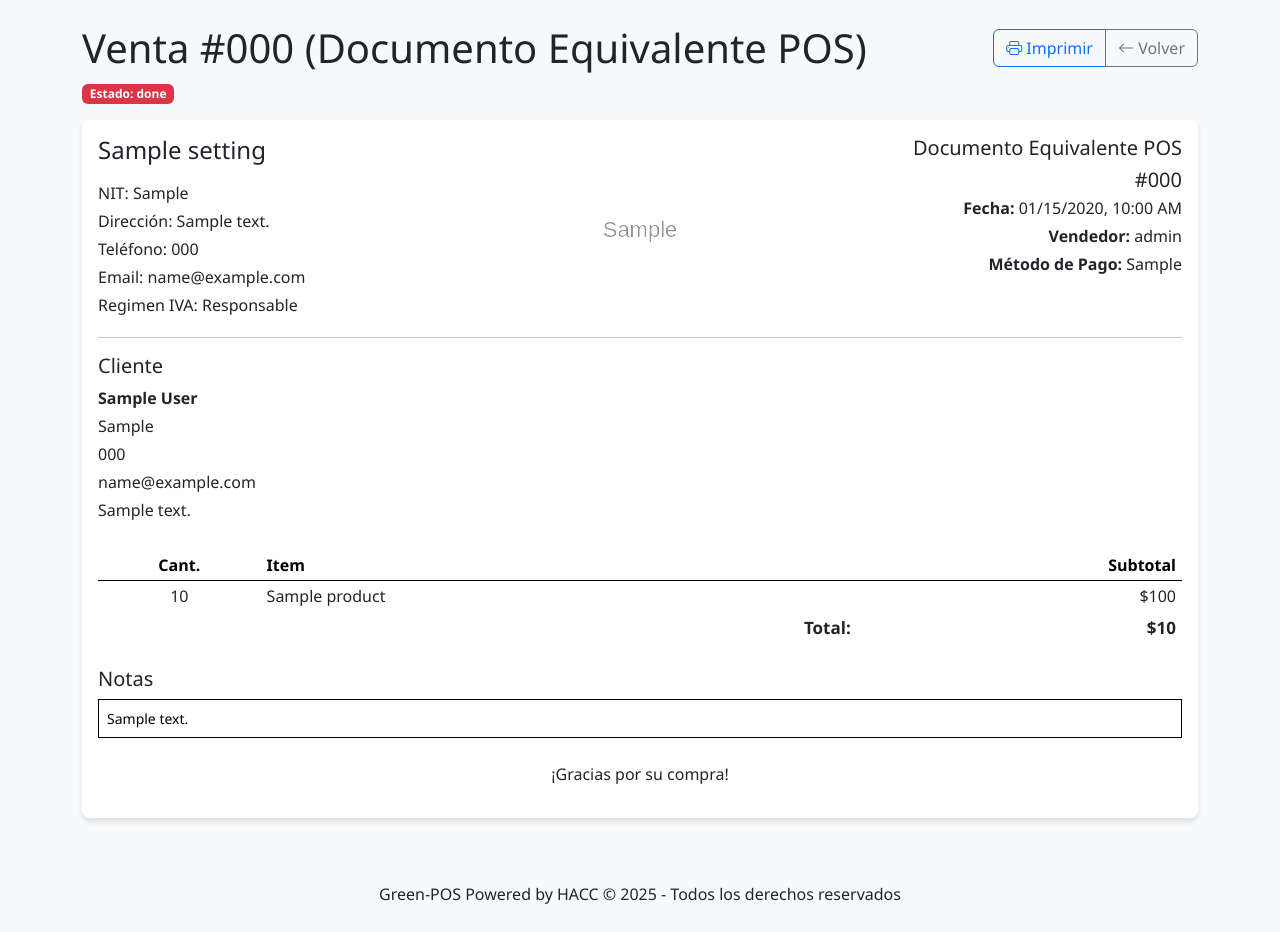
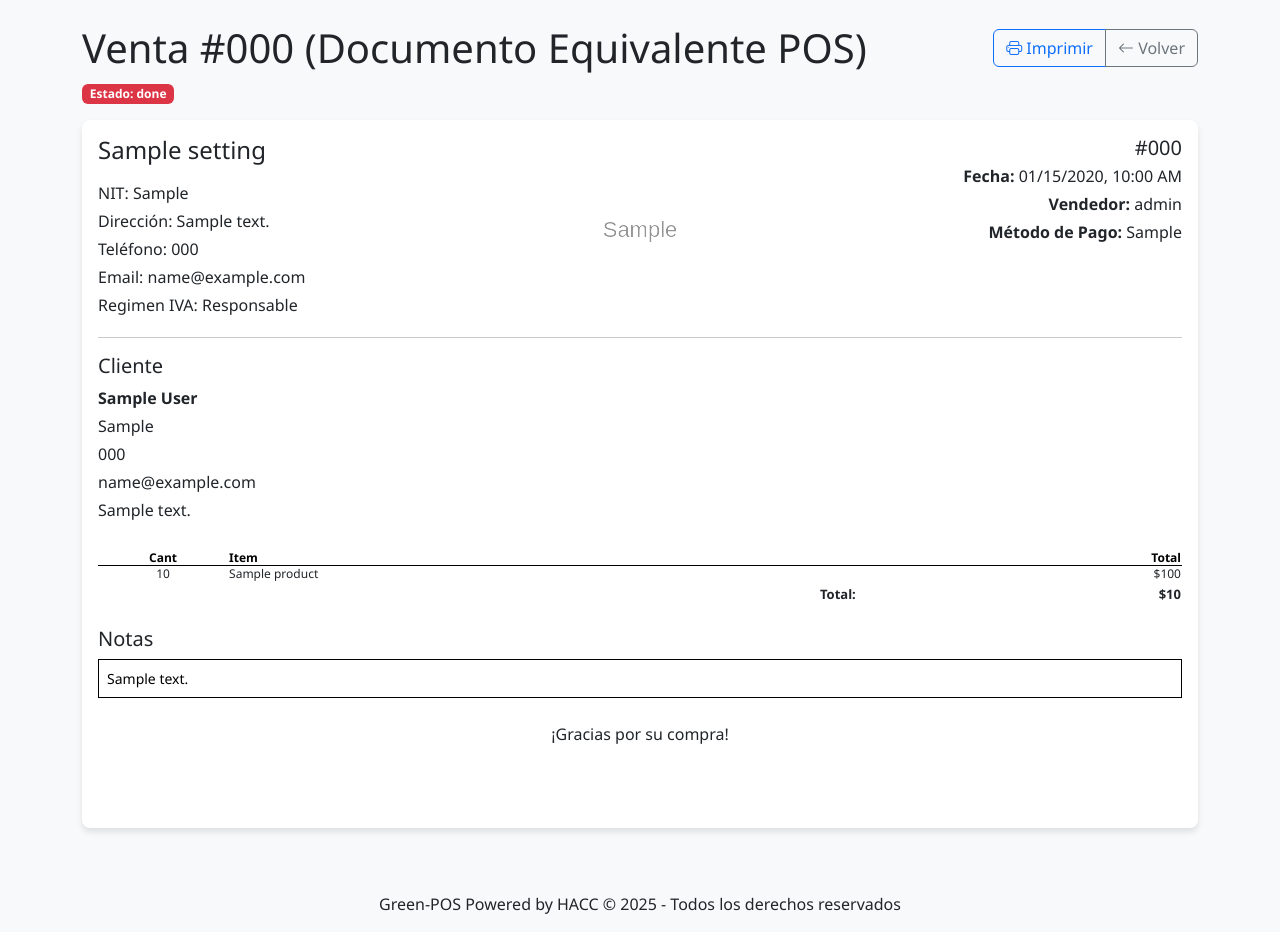
Before and after one commit to handresc1127/Green-POS, a Flask app: page /invoices/1 in a window 1280 px wide. Shown: the part 80-1012 px from the top of the page. Before the commit the page ends 984 px from the top, so only its background shows below. Run offline with Flask 3, Linux system fonts and the light colour scheme; a user stored in the database is signed in; tables that the repository leaves empty hold one stand-in row (values such as "Sample post"); grey boxes marked "Sample" are stand-in pictures.

Commit message:
Add configuration files and enhance invoice printing functionality; create .env for environment variables, implement PowerShell script for service installation, and improve invoice layout and printing styles for better usability.

```diff
--- a/app.py
+++ b/app.py
@@ -91,7 +91,7 @@ def index():
 
     # Get low stock products
     # Excluir productos de categoría 'Servicios' (productos generados para sub-servicios)
-    low_stock_products = Product.query.filter(Product.stock < 5, Product.category != 'Servicios').limit(5).all()
+    low_stock_products = Product.query.filter(Product.stock < 1, Product.category != 'Servicios').limit(5).all()
 
     return render_template('index.html',
                            product_count=product_count,
--- a/static/js/main.js
+++ b/static/js/main.js
@@ -2,17 +2,35 @@
  * Green-POS Main JavaScript File
  */
 
-document.addEventListener('DOMContentLoaded', function() {
+// Clase simplificada para manejo de impresión
+class POSPrinter {
+    static feedPaper() {
+        const spacer = document.createElement('div');
+        spacer.style.height = '40px';
+        spacer.className = 'print-spacer';
+        return spacer;
+    }
+
+    static removeFeedPaper() {
+        const spacers = document.querySelectorAll('.print-spacer');
+        spacers.forEach(spacer => spacer.remove());
+    }
+}
+
+// Crear una instancia global del controlador de la impresora
+window.posPrinter = new POSPrinter();
+
+document.addEventListener('DOMContentLoaded', function () {
     // Activate Bootstrap tooltips
     const tooltipTriggerList = [].slice.call(document.querySelectorAll('[data-bs-toggle="tooltip"]'));
-    tooltipTriggerList.map(function(tooltipTriggerEl) {
+    tooltipTriggerList.map(function (tooltipTriggerEl) {
         return new bootstrap.Tooltip(tooltipTriggerEl);
     });
 
     // Auto-dismiss alerts after 5 seconds
     const autoAlerts = document.querySelectorAll('.alert:not(.alert-permanent)');
-    autoAlerts.forEach(function(alert) {
-        setTimeout(function() {
+    autoAlerts.forEach(function (alert) {
+        setTimeout(function () {
             const bsAlert = new bootstrap.Alert(alert);
             bsAlert.close();
         }, 5000);
@@ -20,8 +38,8 @@ document.addEventListener('DOMContentLoaded', function() {
 
     // Format currency inputs
     const currencyInputs = document.querySelectorAll('.currency-input');
-    currencyInputs.forEach(function(input) {
-        input.addEventListener('blur', function() {
+    currencyInputs.forEach(function (input) {
+        input.addEventListener('blur', function () {
             const value = parseFloat(this.value);
             if (!isNaN(value)) {
                 this.value = value.toFixed(2);
@@ -31,8 +49,8 @@ document.addEventListener('DOMContentLoaded', function() {
 
     // Confirm dangerous actions
     const dangerForms = document.querySelectorAll('form.confirm-submit');
-    dangerForms.forEach(function(form) {
-        form.addEventListener('submit', function(e) {
+    dangerForms.forEach(function (form) {
+        form.addEventListener('submit', function (e) {
             const confirmMessage = this.dataset.confirmMessage || '¿Está seguro de realizar esta acción?';
             if (!confirm(confirmMessage)) {
                 e.preventDefault();
--- a/templates/invoices/view.html
+++ b/templates/invoices/view.html
@@ -2,12 +2,15 @@
 
 {% block title %}Venta {{ invoice.number }} - {{ setting.business_name or 'Venta' }}{% endblock %}
 
-{% block page_title %}<span class="d-print-none">Venta #{{ invoice.number }} ({{ setting.document_label }})</span>{% endblock %}
+{% block page_title %}<span class="d-print-none">Venta #{{ invoice.number }} ({{ setting.document_label }})</span>{%
+endblock %}
 
 {% block page_info %}
 <div class="d-print-none mb-3">
-  <span class="badge bg-{{ 'success' if invoice.status in ['paid','validated'] else ('warning' if invoice.status == 'pending' else 'danger') }}">
-    Estado: {{ {'paid': 'Pagada', 'pending': 'Pendiente', 'cancelled': 'Cancelada', 'validated': 'Validada'}.get(invoice.status, invoice.status) }}
+    <span
+        class="badge bg-{{ 'success' if invoice.status in ['paid','validated'] else ('warning' if invoice.status == 'pending' else 'danger') }}">
+        Estado: {{ {'paid': 'Pagada', 'pending': 'Pendiente', 'cancelled': 'Cancelada', 'validated':
+        'Validada'}.get(invoice.status, invoice.status) }}
     </span>
 </div>
 {% endblock %}
@@ -27,30 +30,215 @@
 {# --- Watermark styles dinámicos sólo si hay logo --- #}
 {% if setting.logo_path %}
 <style>
-  .invoice-watermark-wrapper { position: relative; }
-  .invoice-watermark { position:absolute; inset:0; display:flex; align-items:center; justify-content:center; pointer-events:none; z-index:0; }
+    .invoice-watermark-wrapper {
+        position: relative;
+    }
+
+    .invoice-watermark {
+        position: absolute;
+        inset: 0;
+        display: flex;
+        align-items: center;
+        justify-content: center;
+        pointer-events: none;
+        z-index: 0;
+    }
+
     /* Forzar blanco y negro (alto contraste) */
-    .invoice-watermark img { width:200px; height:200px; filter:grayscale(100%) contrast(190%) brightness(105%); object-fit:contain; }
-  .invoice-content-layer { position:relative; z-index:1; }
-    @media print { .invoice-watermark img { filter:grayscale(100%) contrast(190%) brightness(105%); } }
+    .invoice-watermark img {
+        width: 200px;
+        height: 200px;
+        filter: grayscale(100%) contrast(190%) brightness(105%);
+        object-fit: contain;
+    }
+
+    .invoice-content-layer {
+        position: relative;
+        z-index: 1;
+    }
+
+    @media print {
+        .invoice-watermark img {
+            filter: grayscale(100%) contrast(190%) brightness(105%);
+        }
+    }
 </style>
 {% endif %}
 <style>
     /* Estilos B/N optimizados para impresión térmica (sin bordes) */
-    .invoice-bw-table { width:100%; border-collapse:collapse; }
-            .invoice-bw-table th, .invoice-bw-table td { border:none !important; padding:5px 6px; font-size:16px; line-height:1.25; }
-            .invoice-bw-table tfoot td { font-size:17px; }
-    .invoice-bw-table thead th { background:#fff !important; color:#000 !important; font-weight:600; border-bottom:1px solid #000 !important; }
-    .invoice-bw-table tfoot td { font-weight:600; }
-    .invoice-bw-table tfoot tr:first-child td { padding-top:6px; }
-    /* Quitar cualquier sombreado */
-    .invoice-bw-table tr, .invoice-bw-table tbody tr:nth-child(even), .invoice-bw-table tbody tr:nth-child(odd) { background:#fff !important; }
+    .invoice-bw-table {
+        width: 100%;
+        border-collapse: collapse;
+    }
+
+    .invoice-bw-table th,
+    .invoice-bw-table td {
+        border: none !important;
+        padding: 1px 1px;
+        font-size: 12px;
+        line-height: 1.1;
+    }
+
     @media print {
-        body { -webkit-print-color-adjust: exact; print-color-adjust: exact; }
-        .card, .card-body { border:none; box-shadow:none; padding:0; }
-        .invoice-watermark img { filter:grayscale(100%) contrast(500%) brightness(110%) !important; }
-        .btn, .d-print-none { display:none !important; }
-        h4, h5 { margin:0 0 4px 0; }
+
+        .invoice-bw-table th:last-child,
+        .invoice-bw-table td:last-child {
+            padding-right: 0 !important;
+        }
+    }
+
+    .invoice-bw-table tfoot td {
+        font-size: 13px;
+        padding-top: 3px;
+    }
+
+    .invoice-bw-table thead th {
+        background: #fff !important;
+        color: #000 !important;
+        font-weight: 800 !important;
+        border-bottom: 1px solid #000 !important;
+    }
+
+    .invoice-bw-table tfoot td {
+        font-weight: 800 !important;
+    }
+
+    @media print {
+        .invoice-bw-table th,
+        .invoice-bw-table td {
+            font-weight: 600 !important;
+            color: black !important;
+            -webkit-font-smoothing: none !important;
+        }
+    }
+
+    .invoice-bw-table tfoot tr:first-child td {
+        padding-top: 6px;
+    }
+
+    /* Optimizaciones para impresora térmica 3nStar RPT004 */
+    .invoice-bw-table tr,
+    .invoice-bw-table tbody tr:nth-child(even),
+    .invoice-bw-table tbody tr:nth-child(odd) {
+        background: #fff !important;
+    }
+
+    /* Ajustes específicos para impresora térmica */
+    @media print {
+        * {
+            font-weight: 600 !important;
+            color: black !important;
+            -webkit-print-color-adjust: exact !important;
+            print-color-adjust: exact !important;
+        }
+
+        .print-cut-space {
+            display: block !important;
+            background: white !important;
+            margin: 0 !important;
+            padding: 0 !important;
+            -webkit-print-color-adjust: exact !important;
+            print-color-adjust: exact !important;
+        }
+
+        #invoiceBusinessBlock h4 {
+            font-size: 14px;
+            margin-bottom: 2px !important;
+            font-weight: 800 !important;
+        }
+
+        #invoiceBusinessBlock p,
+        #invoiceMetaBlock p,
+        #invoiceCustomerBlock p {
+            font-size: 12px;
+            margin-bottom: 1px !important;
+            line-height: 1.2;
+        }
+
+        h5 {
+            font-size: 13px;
+            margin-bottom: 2px !important;
+            font-weight: 800 !important;
+        }
+
+        strong {
+            font-weight: 800 !important;
+        }
+
+        .invoice-watermark img {
+            width: 60px;
+            height: 60px;
+        }
+
+        hr {
+            margin: 4px 0;
+        }
+
+        .mb-3 {
+            margin-bottom: 0.5rem !important;
+        }
+
+        .mb-4 {
+            margin-bottom: 0.75rem !important;
+        }
+    }
+
+    @page {
+        margin: 0;
+        width: 79.5mm;
+        /* Ancho exacto del papel térmico 3nStar RPT004 */
+    }
+
+    @media print {
+        body {
+            -webkit-print-color-adjust: exact;
+            print-color-adjust: exact;
+            margin: 0;
+            padding: 0;
+            width: 72mm;
+            /* Ancho máximo de impresión de la 3nStar RPT004 */
+            padding-right: 0 !important;
+        }
+
+        /* Ajustes para reducir margen derecho */
+        .container,
+        .container-fluid {
+            padding-right: 0 !important;
+            margin-right: 0 !important;
+            max-width: 72mm !important;
+        }
+
+        .row {
+            margin-right: 0 !important;
+        }
+
+        .col-6,
+        .col-md-6,
+        [class*="col-"] {
+            padding-right: 0 !important;
+        }
+
+        .card,
+        .card-body {
+            border: none;
+            box-shadow: none;
+            padding: 0;
+            margin: 0;
+        }
+
+        .invoice-watermark img {
+            filter: grayscale(100%) contrast(500%) brightness(110%) !important;
+        }
+
+        .btn,
+        .d-print-none {
+            display: none !important;
+        }
+
+        h4,
+        h5 {
+            margin: 0 0 4px 0;
+        }
     }
 </style>
 <div class="card mb-4" id="invoiceCard">
@@ -64,21 +252,32 @@
             <div class="invoice-content-layer" id="invoiceContentLayer">
                 <div class="row">
                     <div class="col-6 col-md-6" id="invoiceBusinessBlock">
-                        <h4 class="mb-3" id="invoiceBusinessName">{{ setting.business_name or 'Nombre de la Empresa' }}</h4>
+                        <h4 class="mb-3" id="invoiceBusinessName">{{ setting.business_name or 'Nombre de la Empresa' }}
+                        </h4>
                         {% if setting.nit %}<p class="mb-1" id="invoiceNIT">NIT: {{ setting.nit }}</p>{% endif %}
-                        {% if setting.address %}<p class="mb-1" id="invoiceAddress">Dirección: {{ setting.address }}</p>{% endif %}
-                        {% if setting.phone %}<p class="mb-1" id="invoicePhone">Teléfono: {{ setting.phone }}</p>{% endif %}
-                        {% if setting.email %}<p class="mb-1" id="invoiceEmail">Email: {{ setting.email }}</p>{% endif %}
-                        <p class="mb-1" id="invoiceIvaRegimen">Regimen IVA: {{ 'Responsable' if setting.iva_responsable else 'No responsable' }}</p>
+                        {% if setting.address %}<p class="mb-1" id="invoiceAddress">Dirección: {{ setting.address }}</p>
+                        {% endif %}
+                        {% if setting.phone %}<p class="mb-1" id="invoicePhone">Teléfono: {{ setting.phone }}</p>{%
+                        endif %}
+                        {% if setting.email %}<p class="mb-1" id="invoiceEmail">Email: {{ setting.email }}</p>{% endif
+                        %}
+                        <p class="mb-1" id="invoiceIvaRegimen">Regimen IVA: {{ 'Responsable' if setting.iva_responsable
+                            else 'No responsable' }}</p>
                     </div>
                     <div class="col-6 col-md-6 text-end" id="invoiceMetaBlock">
-                        <h5 class="mb-2" id="invoiceDocumentTypeLabel">{{ setting.document_label }}</h4>
+
+                        <!-- <h5 class="mb-2" id="invoiceDocumentTypeLabel">{{ setting.document_label }}</h4> -->
                         <h5 class="mb-1" id="invoiceDocumentNumberLabel">#{{ invoice.number }}</h4>
-                        <p class="mb-1" id="invoiceDate"><strong>Fecha:</strong> <span class="utc-datetime" id="invoiceDateValue" data-utc="{{ invoice.date.isoformat() }}">{{ invoice.date.isoformat() }}</span></p>
-                        <p class="mb-1" id="invoiceSeller"><strong>Vendedor:</strong> {{ invoice.user.username if invoice.user else 'N/D' }}</p>
+                            <p class="mb-1" id="invoiceDate"><strong>Fecha:</strong> <span class="utc-datetime"
+                                    id="invoiceDateValue" data-utc="{{ invoice.date.isoformat() }}">{{
+                                    invoice.date.isoformat() }}</span></p>
+                            <p class="mb-1" id="invoiceSeller"><strong>Vendedor:</strong> {{ invoice.user.username if
+                                invoice.user else 'N/D' }}</p>
                             <p class="mb-1" id="invoicePaymentMethod">
                                 <strong>Método de Pago:</strong>
-                            {{ {'cash': 'Efectivo', 'credit_card': 'Tarjeta de Crédito', 'debit_card': 'Tarjeta de Débito', 'transfer': 'Transferencia Bancaria'}.get(invoice.payment_method, invoice.payment_method) }}
+                                {{ {'cash': 'Efectivo', 'credit_card': 'Tarjeta de Crédito', 'debit_card': 'Tarjeta de
+                                Débito', 'transfer': 'Transferencia Bancaria'}.get(invoice.payment_method,
+                                invoice.payment_method) }}
                             </p>
                     </div>
                 </div>
@@ -106,9 +305,9 @@
             <table class="invoice-bw-table" id="invoiceItemsTable">
                 <thead>
                     <tr>
-                            <th class="text-center" style="width:15%;" id="invoiceHeadQty">Cant.</th>
-                            <th style="width:55%;" id="invoiceHeadItem">Item</th>
-                            <th class="text-end" style="width:30%;" id="invoiceHeadSubtotal">Subtotal</th>
+                        <th class="text-center" style="width:12%;" id="invoiceHeadQty">Cant</th>
+                        <th style="width:58%;" id="invoiceHeadItem">Item</th>
+                        <th class="text-end" style="width:30%;" id="invoiceHeadSubtotal">Total</th>
                     </tr>
                 </thead>
                 <tbody id="invoiceItemsBody">
@@ -116,14 +315,16 @@
                     <tr id="invoiceItemRow{{ loop.index }}" data-item-id="{{ item.id }}">
                         <td class="text-center" id="invoiceItemQty{{ loop.index }}">{{ item.quantity }}</td>
                         <td id="invoiceItemName{{ loop.index }}">{{ item.product.name }}</td>
-                                <td class="text-end" id="invoiceItemSubtotal{{ loop.index }}">{{ (item.quantity * item.price) | currency_co }}</td>
+                        <td class="text-end" id="invoiceItemSubtotal{{ loop.index }}">{{ (item.quantity * item.price) |
+                            currency_co }}</td>
                     </tr>
                     {% endfor %}
                 </tbody>
                 <tfoot id="invoiceItemsFoot">
                     <tr id="invoiceTotalRow">
                         <td colspan="2" class="text-end" id="invoiceTotalLabel"><strong>Total:</strong></td>
-                            <td class="text-end" id="invoiceTotalValue"><strong>{{ invoice.total | currency_co }}</strong></td>
+                        <td class="text-end" id="invoiceTotalValue"><strong>{{ invoice.total | currency_co }}</strong>
+                        </td>
                     </tr>
                 </tfoot>
             </table>
@@ -132,12 +333,14 @@
         {% if invoice.notes %}
         <div class="mt-4" id="invoiceNotesBlock">
             <h5 id="invoiceNotesTitle">Notas</h5>
-                        <pre class="mb-0 p-2" id="invoiceNotesContent" style="white-space:pre-wrap; font-family:inherit; background:#fff; color:#000; border:1px solid #000;">{{ invoice.notes }}</pre>
+            <pre class="mb-0 p-2" id="invoiceNotesContent"
+                style="white-space:pre-wrap; font-family:inherit; background:#fff; color:#000; border:1px solid #000;">{{ invoice.notes }}</pre>
         </div>
         {% endif %}
 
         <div class="mt-4 text-center" id="invoiceThanksBlock">
             <p id="invoiceThanksText">¡Gracias por su compra!</p>
+            <div class="print-cut-space" style="height: 50px;"></div>
         </div>
     </div> {# invoice-content-layer #}
 </div> {# card-body #}
@@ -170,12 +373,31 @@
 {% block extra_js %}
 <script>
     document.addEventListener('DOMContentLoaded', () => {
+        // Formatear fechas
         document.querySelectorAll('.utc-datetime').forEach(el => {
             const iso = el.getAttribute('data-utc');
-      if(!iso) return;
+            if (!iso) return;
             const d = new Date(iso + (iso.endsWith('Z') ? '' : 'Z'));
-      const opts = { day:'2-digit', month:'2-digit', year:'numeric', hour:'2-digit', minute:'2-digit' };
+            const opts = { day: '2-digit', month: '2-digit', year: 'numeric', hour: '2-digit', minute: '2-digit' };
             el.textContent = d.toLocaleString(undefined, opts);
+        });
+
+        // Agregar evento de impresión
+        window.addEventListener('beforeprint', () => {
+            // Asegurar que haya suficiente espacio para el corte
+            const printCutSpace = document.querySelector('.print-cut-space');
+            if (printCutSpace) {
+                // Aumentar el espacio antes de imprimir
+                printCutSpace.style.height = '100px';
+            }
+        });
+
+        window.addEventListener('afterprint', () => {
+            // Restaurar el espacio original después de imprimir
+            const printCutSpace = document.querySelector('.print-cut-space');
+            if (printCutSpace) {
+                printCutSpace.style.height = '50px';
+            }
         });
     });
 </script>
```
Also changed, not shown: 3 other files. Lines whose indentation alone changed are shown as unchanged.
